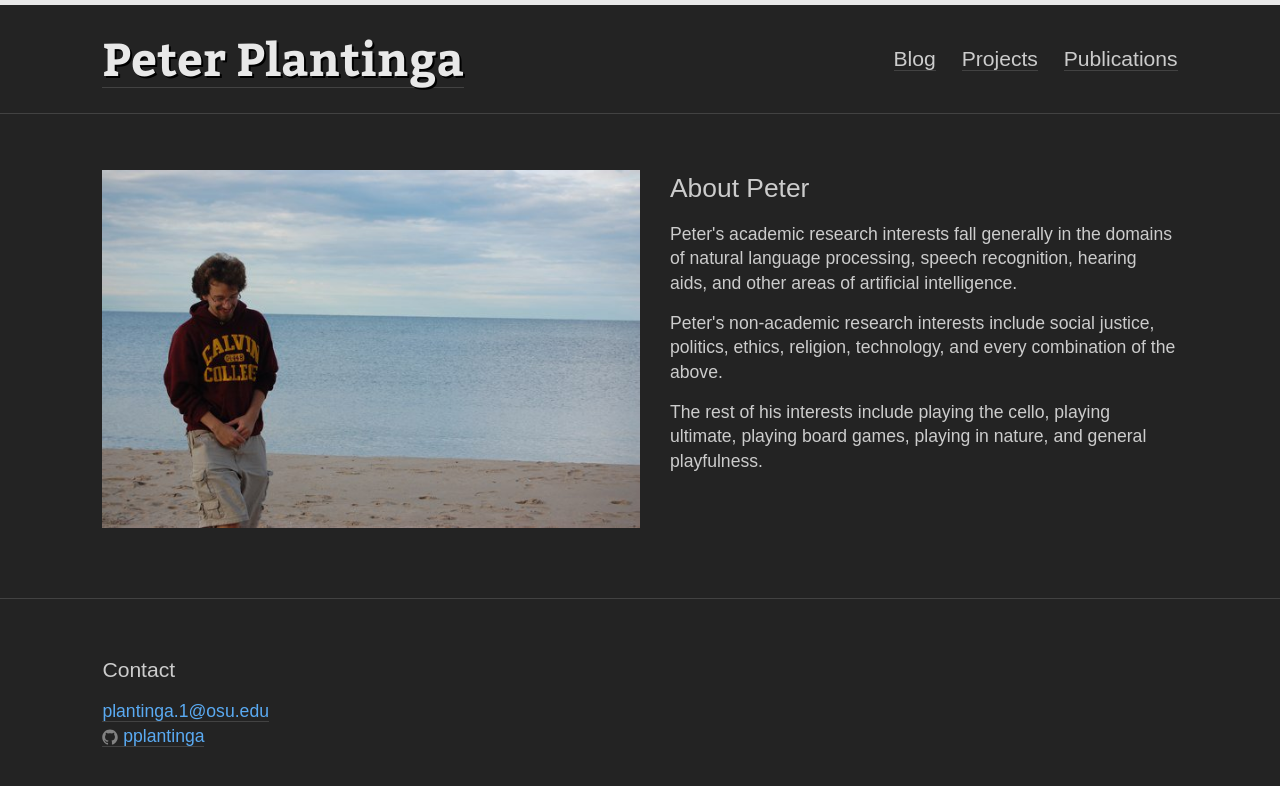
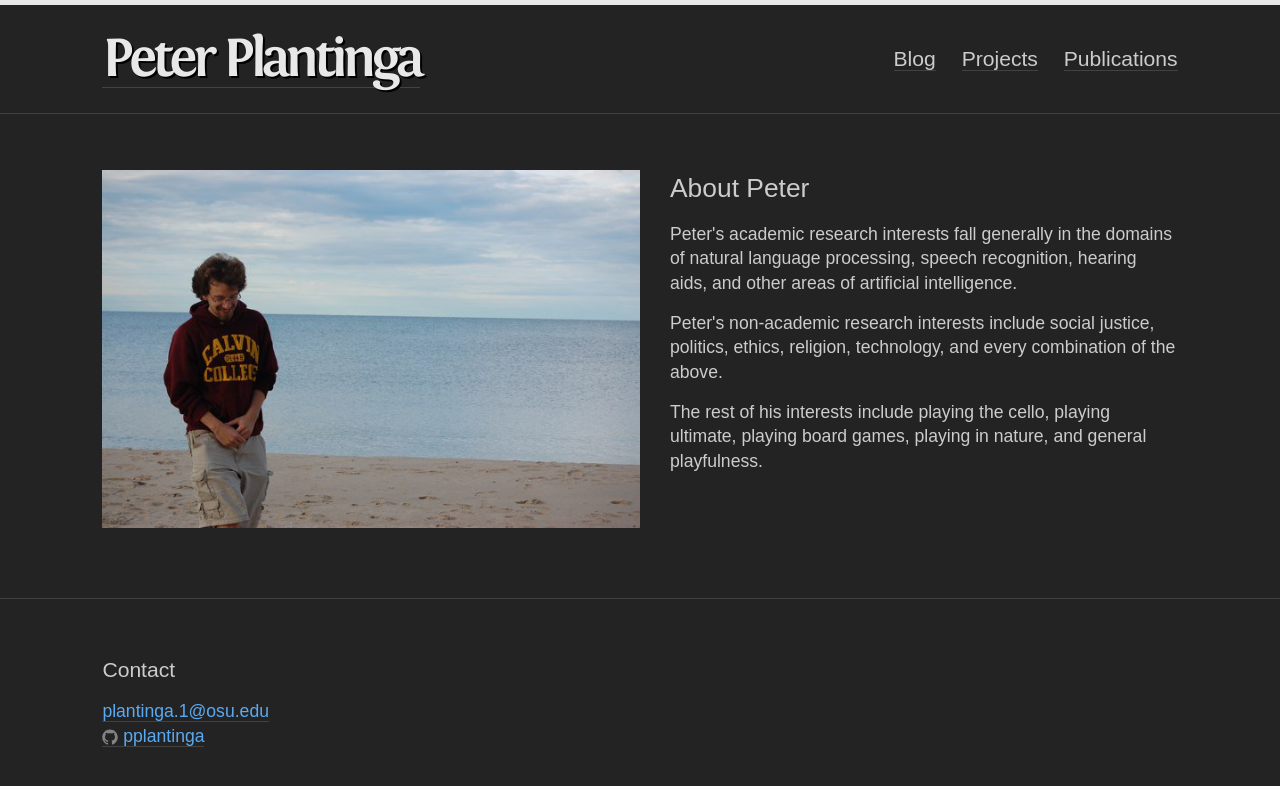
Before and after one commit to pplantinga/professional-site, a Jekyll site: the page built from index.html, in a window 1280 px wide. Shown: the top 786 px of the page. Built offline with Jekyll 4.4.1, drawn with Linux system fonts in a browser that asks for light colours; some web fonts are replaced.

Commit message:
Change logo font to fontin

```diff
--- a/_sass/_fonts.sass
+++ b/_sass/_fonts.sass
@@ -1,5 +1,5 @@
 @font-face
-    font-family: 'Bitter'
-    src: url('/~planting/Bitter.otf') format('opentype')
-    font-weight: normal
+    font-family: 'Fontin'
+    src: url('/~planting/Fontin.ttf') format('truetype')
+    font-weight: bold
     font-style: normal
--- a/_sass/_layout.sass
+++ b/_sass/_layout.sass
@@ -10,13 +10,13 @@
     position: relative
 
 .site-title
-    font-family: 'Bitter', serif
-    font-size: 46px
+    font-family: 'Fontin', serif
+    font-size: 56px
     font-weight: bold
     line-height: 56px
     margin-bottom: 0
     float: left
-    letter-spacing: 0px
+    letter-spacing: -5px
     text-shadow: 2px 2px black
 
     &,
```
Also changed, not shown: Bitter.otf (deleted), Fontin.ttf (added).
